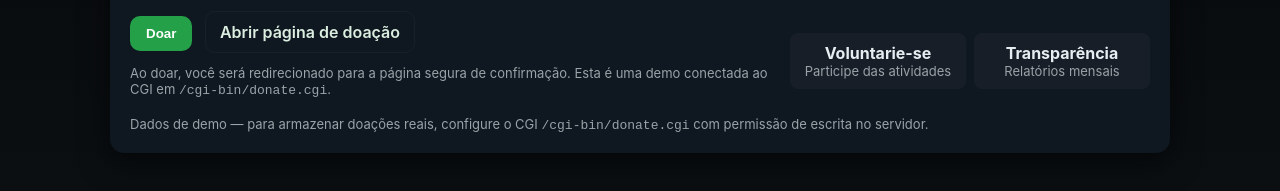
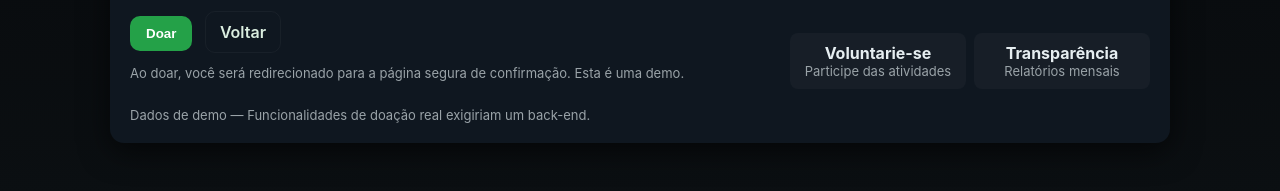
Before and after one commit to Inayaraujo/ONG---SEM---LIMITES, a plain HTML site: page doacao.html in a window 1280 px wide. Shown: the part 461-652 px from the top of the page. Drawn offline with Linux system fonts and the light colour scheme.

Commit message:
Update and rename Doacao.html to doacao.html

```diff
--- a/Doacao.html
+++ b/doacao.html
@@ -6,7 +6,6 @@
   <title>Apoiar a educação — ONG</title>
   <meta name="description" content="Página de doação - campanha Apoiar a educação" />
 
-  <!-- link para o CSS externo -->
   <link rel="stylesheet" href="estilo.css">
 </head>
 
@@ -52,12 +51,12 @@
 
             <div style="margin-top:14px">
               <button class="btn" type="submit">Doar</button>
-              <a class="btn" href="/cgi-bin/donate.cgi" style="background:transparent;border:1px solid rgba(255,255,255,0.04);color:#dbeee0;margin-left:8px;padding:10px 14px">Abrir página de doação</a>
+              <a class="btn" href="index.html" style="background:transparent;border:1px solid rgba(255,255,255,0.04);color:#dbeee0;margin-left:8px;padding:10px 14px">Voltar</a>
             </div>
           </form>
 
           <div class="note">
-            Ao doar, você será redirecionado para a página segura de confirmação. Esta é uma demo conectada ao CGI em <code>/cgi-bin/donate.cgi</code>.
+            Ao doar, você será redirecionado para a página segura de confirmação. Esta é uma demo.
           </div>
         </div>
 
@@ -84,13 +83,12 @@
 
       <footer>
         <div class="muted">
-          Dados de demo — para armazenar doações reais, configure o CGI <code>/cgi-bin/donate.cgi</code> com permissão de escrita no servidor.
+          Dados de demo — Funcionalidades de doação real exigiriam um back-end.
         </div>
       </footer>
     </div>
   </div>
 
-  <!-- script -->
   <script>
     const goal = 5000.00;
     let collected = 3200.00;
@@ -124,7 +122,10 @@
         alert('Por favor informe seu nome.');
         return false;
       }
-      return true;
+      // Para a demo, previne o envio para o /cgi-bin que não existe
+      e.preventDefault();
+      alert('Obrigado pela sua doação! (Modo de demonstração)');
+      console.log('Doação de', v, 'por', name);
     });
   </script>
 </body>
```
